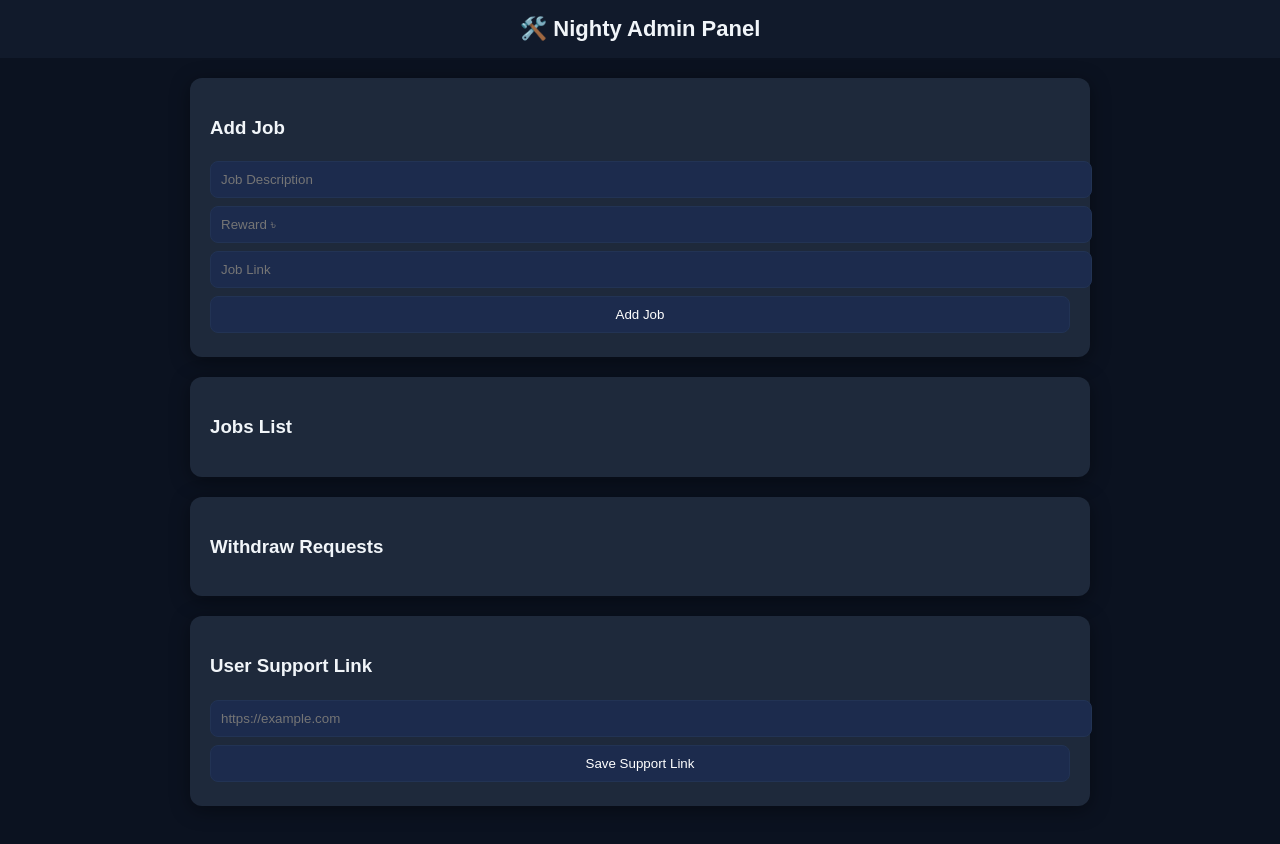
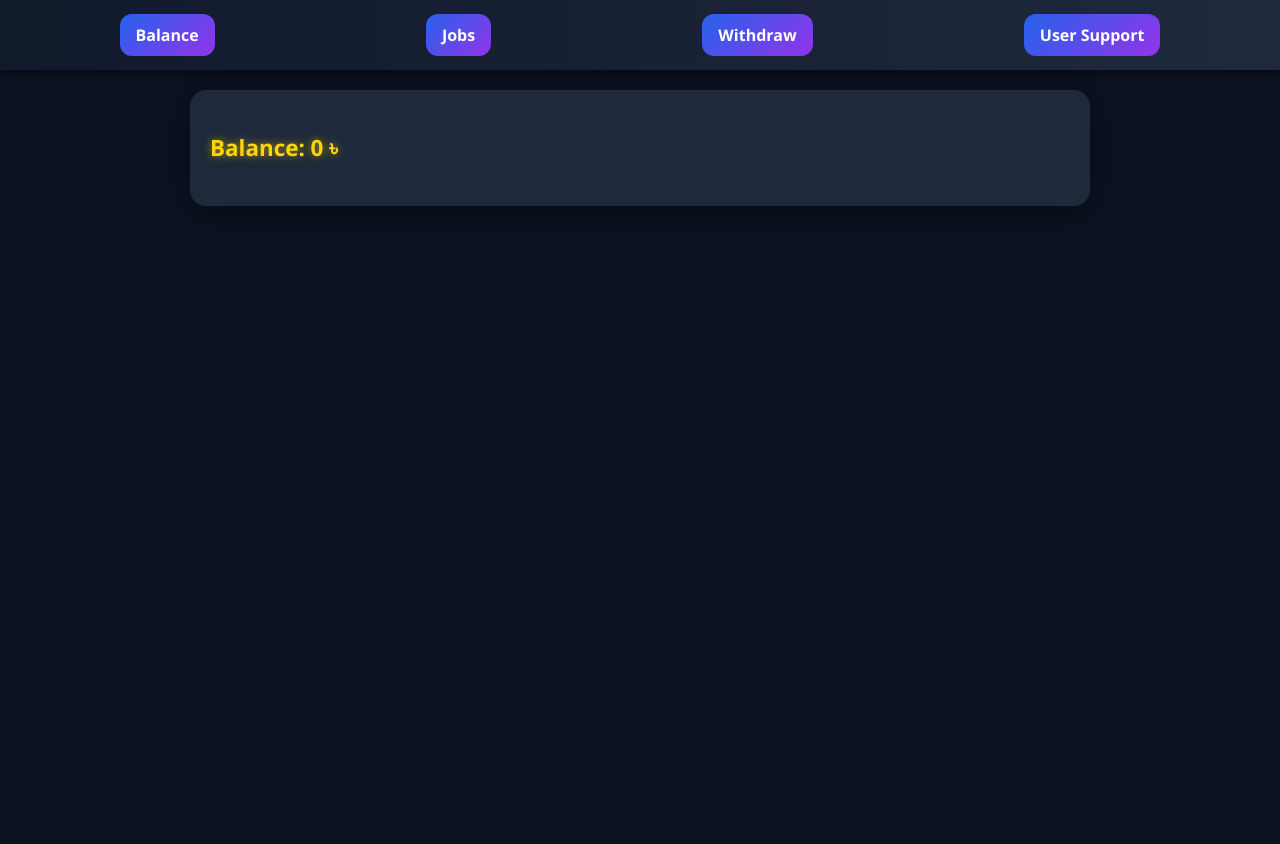
Before and after one commit to kausar14/-admin-panel-FolloLab, a plain HTML site: page index.html in a window 1280 px wide. After the commit the page ends 800 px from the top, so only its background shows below. Drawn offline with Linux system fonts and the light colour scheme.

Commit message:
Add files via upload

```diff
--- a/index.html
+++ b/index.html
@@ -3,106 +3,202 @@
 <head>
 <meta charset="UTF-8">
 <meta name="viewport" content="width=device-width, initial-scale=1.0">
-<title>Nighty Admin Panel</title>
+<title>FolloLab</title>
 <style>
-body{margin:0;font-family:sans-serif;background:#0b1220;color:#f1f5f9}
-header{background:#111a2b;padding:16px;text-align:center;font-size:22px;font-weight:bold}
-.wrap{max-width:900px;margin:0 auto;padding:20px}
-.card{background:#1e293b;padding:20px;border-radius:12px;margin-bottom:20px;box-shadow:0 4px 20px rgba(0,0,0,.4);}
-input,button{padding:10px;border-radius:8px;border:1px solid #223354;background:#1c2b4d;color:#fff;margin:4px 0;width:100%;}
-button{cursor:pointer}
-button:hover{background:#27406d;}
+body {
+  margin:0;
+  font-family:"Segoe UI", sans-serif;
+  background:#0b1220;
+  color:#f1f5f9;
+}
+
+/* Header */
+header {
+  display:flex;
+  justify-content:space-around;
+  padding:14px;
+  background:linear-gradient(90deg,#111a2b,#1e293b);
+  position:sticky;
+  top:0;
+  z-index:100;
+  box-shadow:0 2px 10px rgba(0,0,0,0.6);
+}
+header div {
+  cursor:pointer;
+  padding:10px 16px;
+  border-radius:12px;
+  background:linear-gradient(135deg,#2563eb,#9333ea);
+  color:#fff;
+  font-weight:bold;
+  transition:all 0.3s ease;
+}
+header div:hover {
+  transform:translateY(-2px);
+  opacity:.9;
+}
+
+/* Container */
+.container {
+  padding:20px;
+  max-width:900px;
+  margin:auto;
+}
+
+/* Card */
+.card {
+  background:#1e293b;
+  padding:20px;
+  border-radius:16px;
+  margin-bottom:20px;
+  box-shadow:0 4px 25px rgba(0,0,0,0.45);
+  transition:transform 0.3s ease;
+}
+.card:hover {
+  transform:translateY(-3px);
+}
+
+/* Balance Golden */
+.balance-text {
+  font-size:1.4rem;
+  font-weight:bold;
+  color:#FFD700; /* Gold */
+  text-shadow:0 0 8px rgba(255,215,0,0.6);
+}
+
+/* Buttons */
+button {
+  padding:10px 16px;
+  border:none;
+  border-radius:10px;
+  background:linear-gradient(135deg,#facc15,#f59e0b);
+  color:#111;
+  font-weight:bold;
+  cursor:pointer;
+  transition:all 0.3s ease;
+}
+button:hover:enabled {
+  transform:scale(1.05);
+}
+button:disabled {
+  background:#555;
+  color:#ccc;
+  cursor:not-allowed;
+}
+
+/* Inputs */
+input,select {
+  padding:10px;
+  border-radius:8px;
+  border:none;
+  width:100%;
+  margin:6px 0;
+}
 </style>
 </head>
 <body>
 
-<header>🛠️ Nighty Admin Panel</header>
-<div class="wrap">
+<header>
+  <div onclick="showBalance()">Balance</div>
+  <div onclick="showJobs()">Jobs</div>
+  <div onclick="showWithdraw()">Withdraw</div>
+  <div onclick="showSupport()">User Support</div>
+</header>
 
-  <div class="card">
-    <h3>Add Job</h3>
-    <input id="jobDesc" placeholder="Job Description"><br>
-    <input id="jobReward" placeholder="Reward ৳"><br>
-    <input id="jobLink" placeholder="Job Link"><br>
-    <button onclick="addJob()">Add Job</button>
-  </div>
-
-  <div class="card">
-    <h3>Jobs List</h3>
-    <div id="jobsList"></div>
-  </div>
-
-  <div class="card">
-    <h3>Withdraw Requests</h3>
-    <div id="withdrawList"></div>
-  </div>
-
-  <div class="card">
-    <h3>User Support Link</h3>
-    <input id="supportLink" placeholder="https://example.com">
-    <button onclick="saveSupportLink()">Save Support Link</button>
-  </div>
-
-</div>
+<div class="container" id="mainContent"></div>
 
 <script>
+let balance = 0; // শুরুর ব্যালেন্স ০ টাকা থাকবে
+let completedTasks = JSON.parse(localStorage.getItem("completedTasks")||"[]");
 let tasks = JSON.parse(localStorage.getItem("tasks")||"[]");
 let withdrawRequests = JSON.parse(localStorage.getItem("withdrawRequests")||"[]");
+let supportLink = localStorage.getItem("supportLink")||"#";
 
-// --- Jobs ---
-function renderJobs(){
-  document.getElementById("jobsList").innerHTML = tasks.map((t,i)=>`<div class="card">
-    ${t.desc} - ${t.reward} ৳<br>
-    <button onclick="deleteJob(${i})">Delete</button>
-  </div>`).join("");
-  localStorage.setItem("tasks", JSON.stringify(tasks));
-}
-function addJob(){
-  let desc = document.getElementById("jobDesc").value;
-  let reward = Number(document.getElementById("jobReward").value);
-  let link = document.getElementById("jobLink").value;
-  if(!desc||!reward||!link){alert("সব ঘর পূরণ করুন"); return;}
-  tasks.push({id:Date.now(), desc, reward, link});
-  renderJobs();
-  document.getElementById("jobDesc").value="";
-  document.getElementById("jobReward").value="";
-  document.getElementById("jobLink").value="";
-}
-function deleteJob(i){if(confirm("Delete this job?")){tasks.splice(i,1);renderJobs();}}
-
-// --- Withdraw ---
-function renderWithdraw(){
-  document.getElementById("withdrawList").innerHTML = withdrawRequests.map((w,i)=>`<div class="card">
-    ${w.type} - ${w.number} - ${w.amount} ৳ - ${w.status}
-    <button onclick="approveWithdraw(${i})">Ok</button>
-    <button onclick="rejectWithdraw(${i})">No</button>
-  </div>`).join("");
-  localStorage.setItem("withdrawRequests", JSON.stringify(withdrawRequests));
+// Balance
+function showBalance(){
+  mainContent.innerHTML = `
+    <div class="card">
+      <h3 class="balance-text">Balance: ${balance} ৳</h3>
+    </div>`;
 }
 
-function approveWithdraw(i){
-  withdrawRequests[i].status="approved";
-  withdrawRequests.splice(i,1);
-  renderWithdraw();
-}
-function rejectWithdraw(i){
-  let balStored = localStorage.getItem("balance");
-  let bal = balStored && !isNaN(parseInt(balStored)) ? parseInt(balStored) : 0;
-  bal += withdrawRequests[i].amount;
-  localStorage.setItem("balance", bal);
-  withdrawRequests[i].status="rejected";
-  withdrawRequests.splice(i,1);
-  renderWithdraw();
+// Jobs
+function showJobs(){
+  if(tasks.length===0){
+    mainContent.innerHTML="<div class='card'>কোনো কাজ নেই</div>";
+    return;
+  }
+  mainContent.innerHTML = tasks.map(task=>{
+    let done = completedTasks.includes(task.id);
+    return `<div class="card">
+      <h3>${task.desc}</h3>
+      <p>Reward: ${task.reward} ৳</p>
+      <button onclick="startTask(${task.id})" ${done?"disabled":""}>
+        ${done?"Completed":"Start Task"}
+      </button>
+    </div>`;
+  }).join("");
 }
 
-// --- User Support ---
-function saveSupportLink(){
-  let link = document.getElementById("supportLink").value;
-  localStorage.setItem("supportLink", link);
+// Start Task
+function startTask(taskId){
+  if(completedTasks.includes(taskId)){ alert("এই কাজ আগেই করা হয়েছে"); return;}
+  let task = tasks.find(t=>t.id===taskId);
+  if(!task) return;
+  window.open(task.link,"_blank");
+  setTimeout(()=>{
+    if(confirm("আপনি কি কাজ শেষ করেছেন?")){
+      completedTasks.push(taskId);
+      balance += Number(task.reward);
+      localStorage.setItem("balance", balance);
+      localStorage.setItem("completedTasks", JSON.stringify(completedTasks));
+      alert(`${task.reward} টাকা ব্যালেন্সে যোগ হয়েছে`);
+      showBalance(); showJobs();
+    }
+  },5000);
 }
 
-renderJobs();
-renderWithdraw();
+// Withdraw
+function showWithdraw(){
+  mainContent.innerHTML = `<div class="card">
+    <h3>Withdraw Request</h3>
+    <select id="wdMethod">
+      <option value="">--নগদ/বিকাশ নির্বাচন করুন--</option>
+      <option value="Nagad">নগদ</option>
+      <option value="Bkash">বিকাশ</option>
+    </select><br>
+    <input type="text" id="wdNumber" placeholder="নাম্বার"><br>
+    <input type="number" id="wdAmount" placeholder="Amount (Min 100)"><br>
+    <button onclick="submitWithdraw()">Submit Withdraw</button>
+  </div>`;
+}
+
+function submitWithdraw(){
+  let method = document.getElementById("wdMethod").value;
+  let num = document.getElementById("wdNumber").value;
+  let amt = parseInt(document.getElementById("wdAmount").value);
+  if(!method){alert("নগদ/বিকাশ নির্বাচন করুন"); return;}
+  if(!num || !amt){alert("সব ঘর পূরণ করুন"); return;}
+  if(amt < 100){alert("Minimum 100 টাকা Withdraw করতে হবে"); return;}
+  if(amt>balance){alert("আপনার ব্যালেন্স যথেষ্ট নেই"); return;}
+
+  withdrawRequests.push({method:method, number:num, amount:amt, status:"pending"});
+  localStorage.setItem("withdrawRequests", JSON.stringify(withdrawRequests));
+  balance -= amt;
+  localStorage.setItem("balance", balance);
+  alert("Withdraw Request পাঠানো হয়েছে");
+  showBalance();
+}
+
+// User Support
+function showSupport(){
+  mainContent.innerHTML = `<div class="card">
+    <h3>User Support</h3>
+    <a href="${supportLink}" target="_blank">Click Here for Support</a>
+  </div>`;
+}
+
+// Default View
+showBalance();
 </script>
 
 </body>
```
